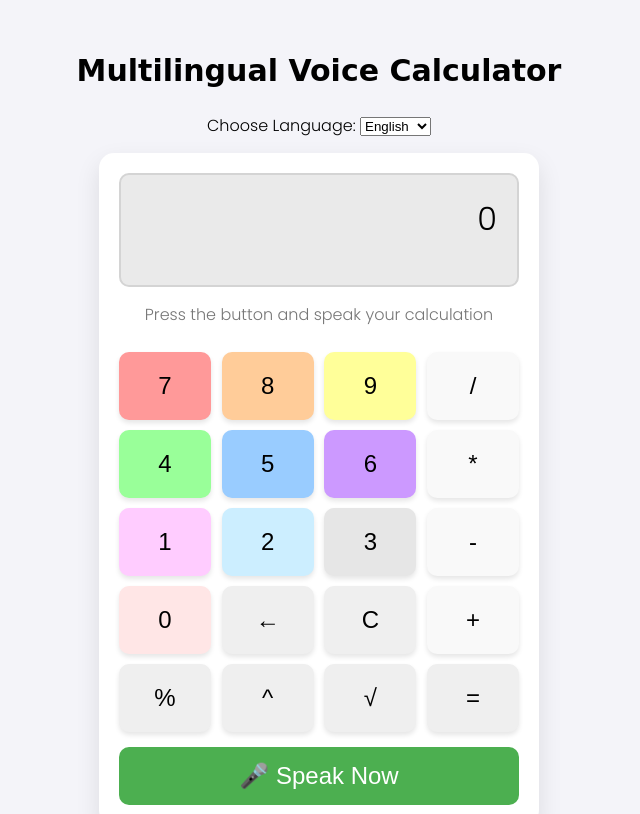
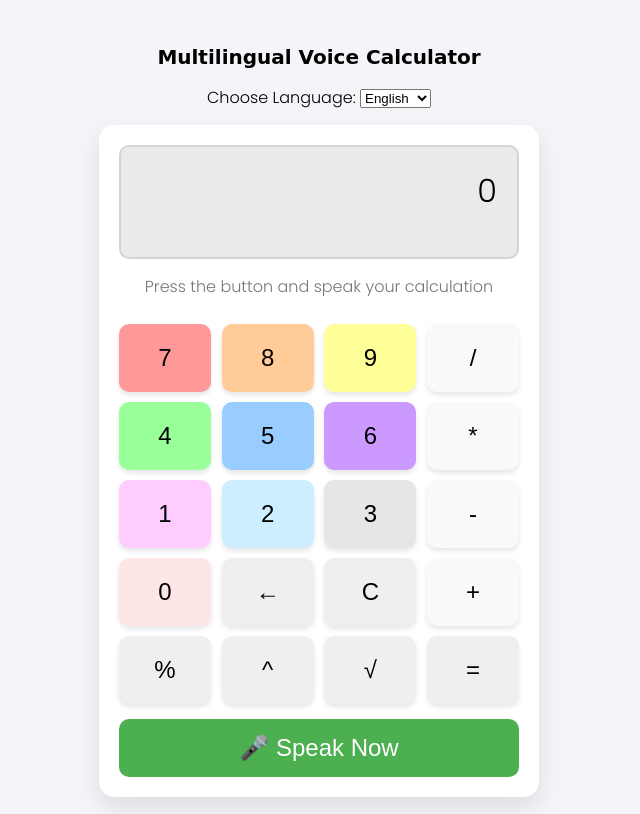
Before and after one commit to Mohit-Thakur-2006/Voicecalculor.github.io, a plain HTML site: page index.html in a window 1280 px wide. Shown: the top 814 px of the page, without its empty margins (321-961 px from the left). Drawn offline with Linux system fonts and the light colour scheme; a web font is replaced by a local one.

Commit message:
Update color.css

```diff
--- a/color.css
+++ b/color.css
@@ -7,14 +7,12 @@ body {
     padding: 20px;
 }
 
-h2 {  font-family:   "Brush Script MT",sans-serif;
+h2 {
+    font-family:   "Brush Script MT",sans-serif;
 
      text-align: center;
-     font-size: 30px;
+     font-size: 20px;
      font-family: "sofia", cursive;
-
-
-
 
 }
 
```
